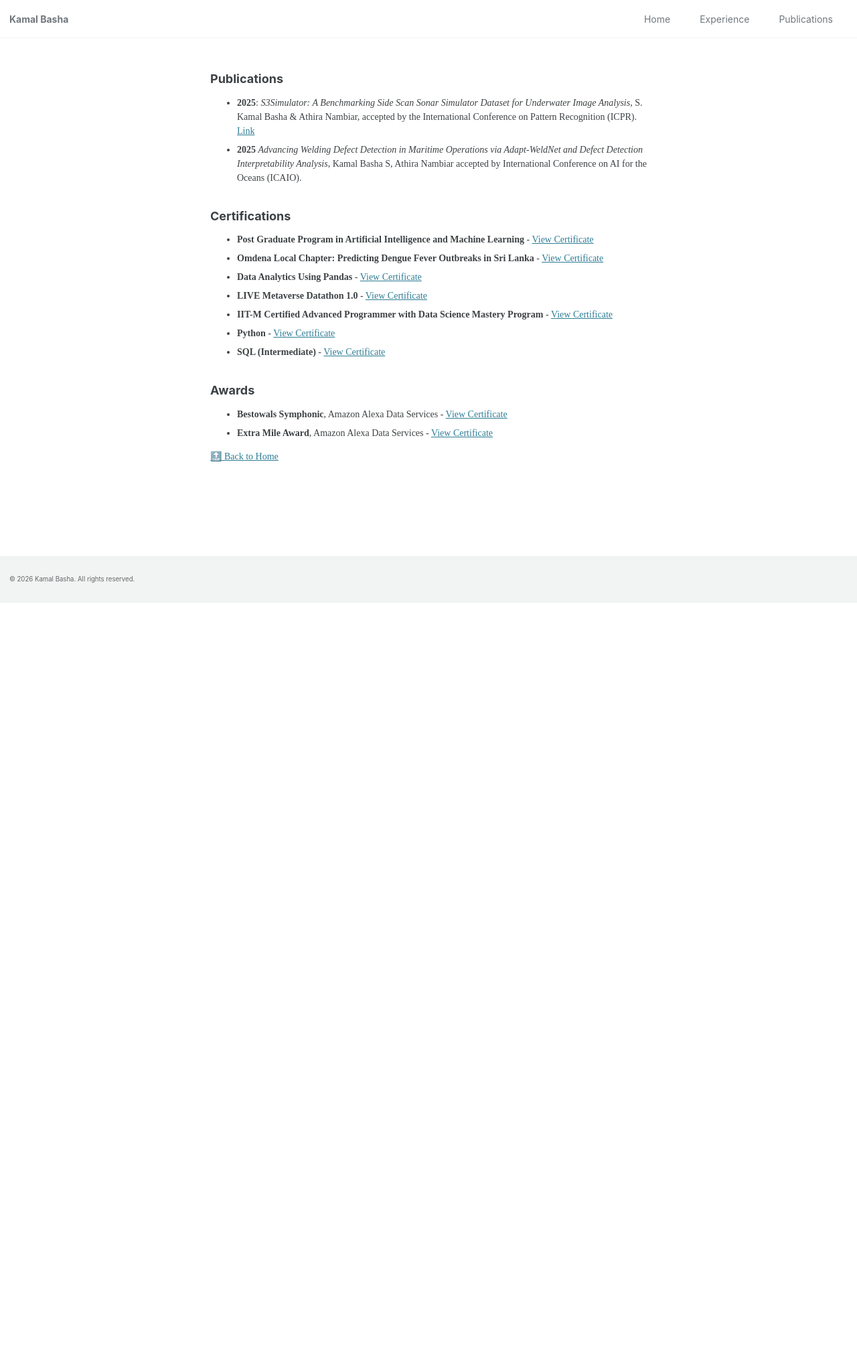
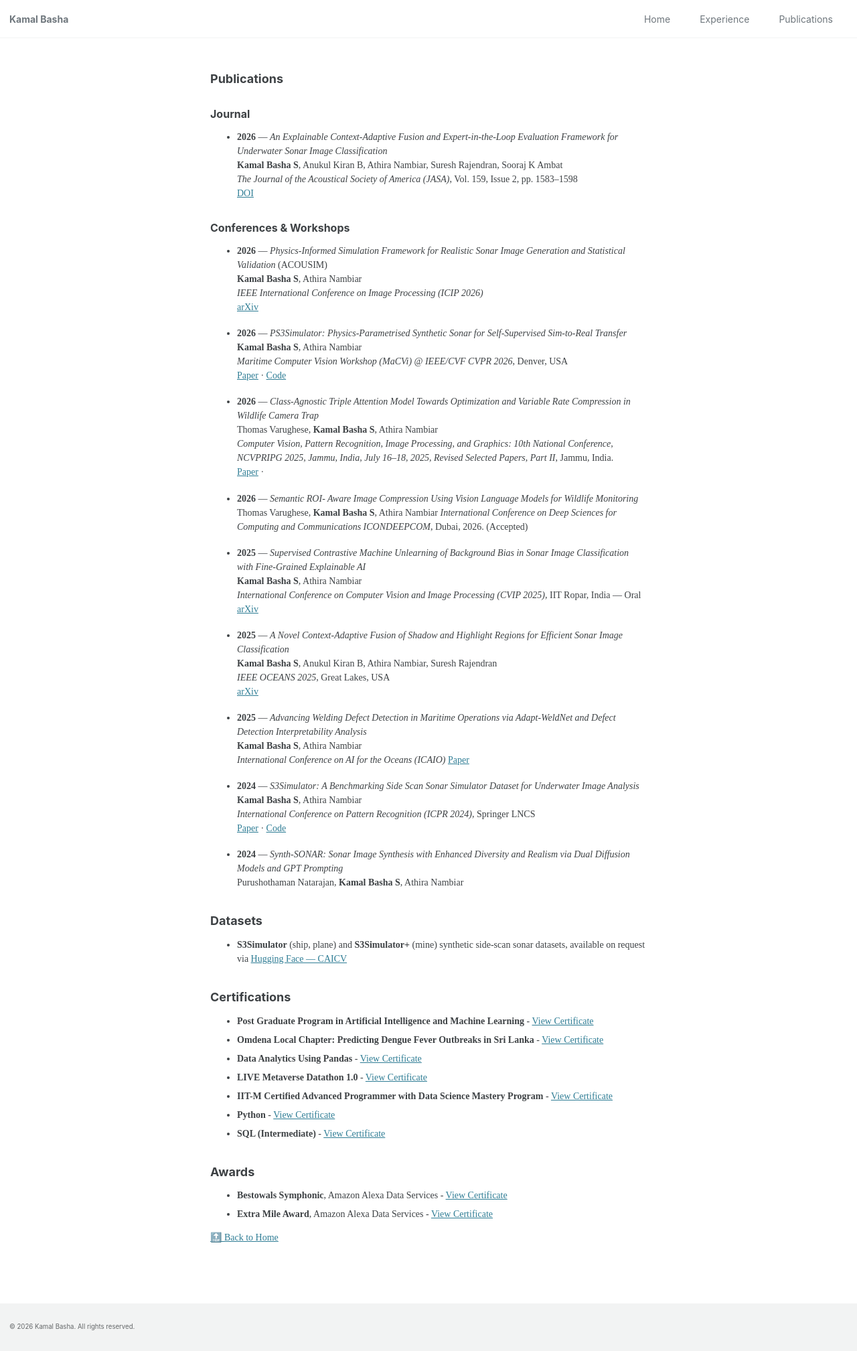
Before and after one commit to bashakamal/bashakamal.github.io, a Jekyll site: the page built from publications.md, in a window 1280 px wide. Shown: the whole page at 67% size. Built offline with Jekyll 4.4.1, drawn with Linux system fonts in a browser that asks for light colours; cached includes are drawn as plain includes; before the commit the page ends 900 px from its top, so only the background shows below that.

Commit message:
Update publications.md

```diff
--- a/publications.md
+++ b/publications.md
@@ -13,12 +13,71 @@ permalink: /publications/
   h2 {
     font-size: 18px;
   }
+  h3 {
+    font-size: 16px;
+  }
 </style>
 
 ## Publications
-- **2025**: *S3Simulator: A Benchmarking Side Scan Sonar Simulator Dataset for Underwater Image Analysis*, S. Kamal Basha & Athira Nambiar, accepted by the International Conference on Pattern Recognition (ICPR).
-  [Link](https://link.springer.com/chapter/10.1007/978-3-031-78444-6_15)
-- **2025** *Advancing Welding Defect Detection in Maritime Operations via Adapt-WeldNet and Defect Detection Interpretability Analysis*, Kamal Basha S, Athira Nambiar accepted by International Conference on AI for the Oceans (ICAIO).
+
+### Journal
+
+- **2026** — *An Explainable Context-Adaptive Fusion and Expert-in-the-Loop Evaluation Framework for Underwater Sonar Image Classification*
+  **Kamal Basha S**, Anukul Kiran B, Athira Nambiar, Suresh Rajendran, Sooraj K Ambat
+  *The Journal of the Acoustical Society of America (JASA)*, Vol. 159, Issue 2, pp. 1583–1598
+  [DOI](https://doi.org/10.1121/10.0042386)
+
+### Conferences & Workshops
+
+- **2026** — *Physics-Informed Simulation Framework for Realistic Sonar Image Generation and Statistical Validation* (ACOUSIM)
+  **Kamal Basha S**, Athira Nambiar
+  *IEEE International Conference on Image Processing (ICIP 2026)*
+  [arXiv](https://arxiv.org/abs/2605.19712)
+
+- **2026** — *PS3Simulator: Physics-Parametrised Synthetic Sonar for Self-Supervised Sim-to-Real Transfer*
+  **Kamal Basha S**, Athira Nambiar
+  *Maritime Computer Vision Workshop (MaCVi) @ IEEE/CVF CVPR 2026*, Denver, USA
+  [Paper](https://openaccess.thecvf.com/content/CVPR2026W/MaCVi/html/S_PS3Simulator_Physics-Parametrised_Synthetic_Sonar_for_Self-Supervised_Sim-to-Real_Transfer_CVPRW_2026_paper.html) · [Code](https://github.com/bashakamal/ps3-simulator)
+
+ - **2026** — *Class-Agnostic Triple Attention Model Towards Optimization and Variable Rate Compression in Wildlife Camera Trap*
+  Thomas Varughese, **Kamal Basha S**, Athira Nambiar
+  *Computer Vision, Pattern Recognition, Image Processing, and Graphics: 10th National Conference, NCVPRIPG 2025, Jammu, India, July 16–18, 2025, Revised Selected Papers, Part II*, Jammu, India.
+  [Paper](https://link.springer.com/chapter/10.1007/978-3-032-08511-5_17) ·
+
+- **2026** — *Semantic ROI- Aware Image Compression Using Vision Language Models for Wildlife Monitoring*
+  Thomas Varughese, **Kamal Basha S**, Athira Nambiar
+  *International Conference on Deep Sciences for Computing and Communications ICONDEEPCOM*, Dubai, 2026. (Accepted)
+
+
+- **2025** — *Supervised Contrastive Machine Unlearning of Background Bias in Sonar Image Classification with Fine-Grained Explainable AI*
+  **Kamal Basha S**, Athira Nambiar
+  *International Conference on Computer Vision and Image Processing (CVIP 2025)*, IIT Ropar, India — Oral
+  [arXiv](https://arxiv.org/abs/2512.01291)
+
+- **2025** — *A Novel Context-Adaptive Fusion of Shadow and Highlight Regions for Efficient Sonar Image Classification*
+  **Kamal Basha S**, Anukul Kiran B, Athira Nambiar, Suresh Rajendran
+  *IEEE OCEANS 2025*, Great Lakes, USA
+  [arXiv](https://ieeexplore.ieee.org/document/11244959/)
+
+- **2025** — *Advancing Welding Defect Detection in Maritime Operations via Adapt-WeldNet and Defect Detection Interpretability Analysis*
+  **Kamal Basha S**, Athira Nambiar
+  *International Conference on AI for the Oceans (ICAIO)*
+  [Paper](https://link.springer.com/chapter/10.1007/978-981-95-3978-9_1)
+
+- **2024** — *S3Simulator: A Benchmarking Side Scan Sonar Simulator Dataset for Underwater Image Analysis*
+  **Kamal Basha S**, Athira Nambiar
+  *International Conference on Pattern Recognition (ICPR 2024)*, Springer LNCS
+  [Paper](https://link.springer.com/chapter/10.1007/978-3-031-78444-6_15) · [Code](https://github.com/bashakamal/S3Simulator)
+
+- **2024** — *Synth-SONAR: Sonar Image Synthesis with Enhanced Diversity and Realism via Dual Diffusion Models and GPT Prompting*
+  Purushothaman Natarajan, **Kamal Basha S**, Athira Nambiar
+
+
+
+
+## Datasets
+
+- **S3Simulator** (ship, plane) and **S3Simulator+** (mine) synthetic side-scan sonar datasets, available on request via [Hugging Face — CAICV](https://huggingface.co/caicv)
 
 ## Certifications
 - **Post Graduate Program in Artificial Intelligence and Machine Learning** - [View Certificate](https://eportfolio.mygreatlearning.com/kamalbasha)
```
